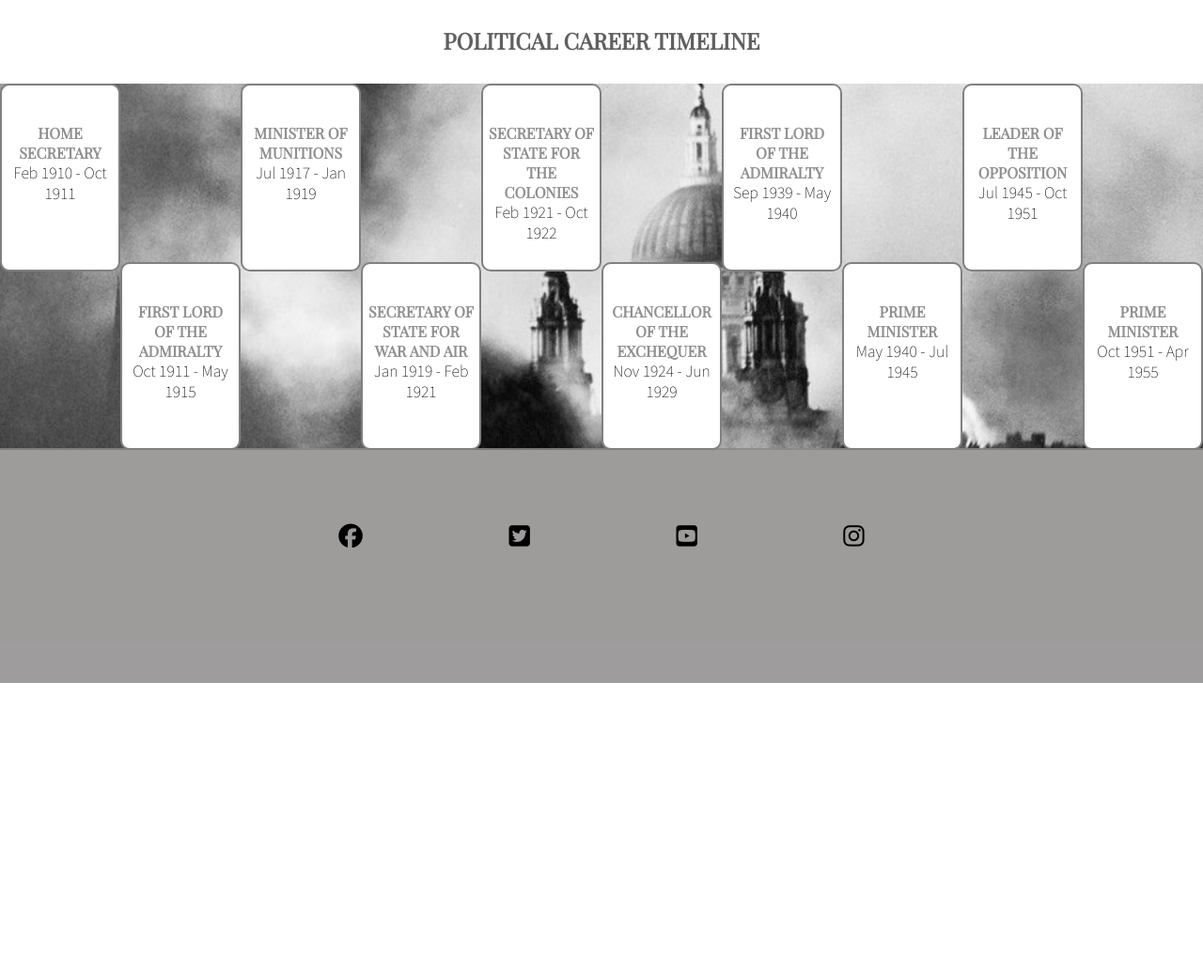
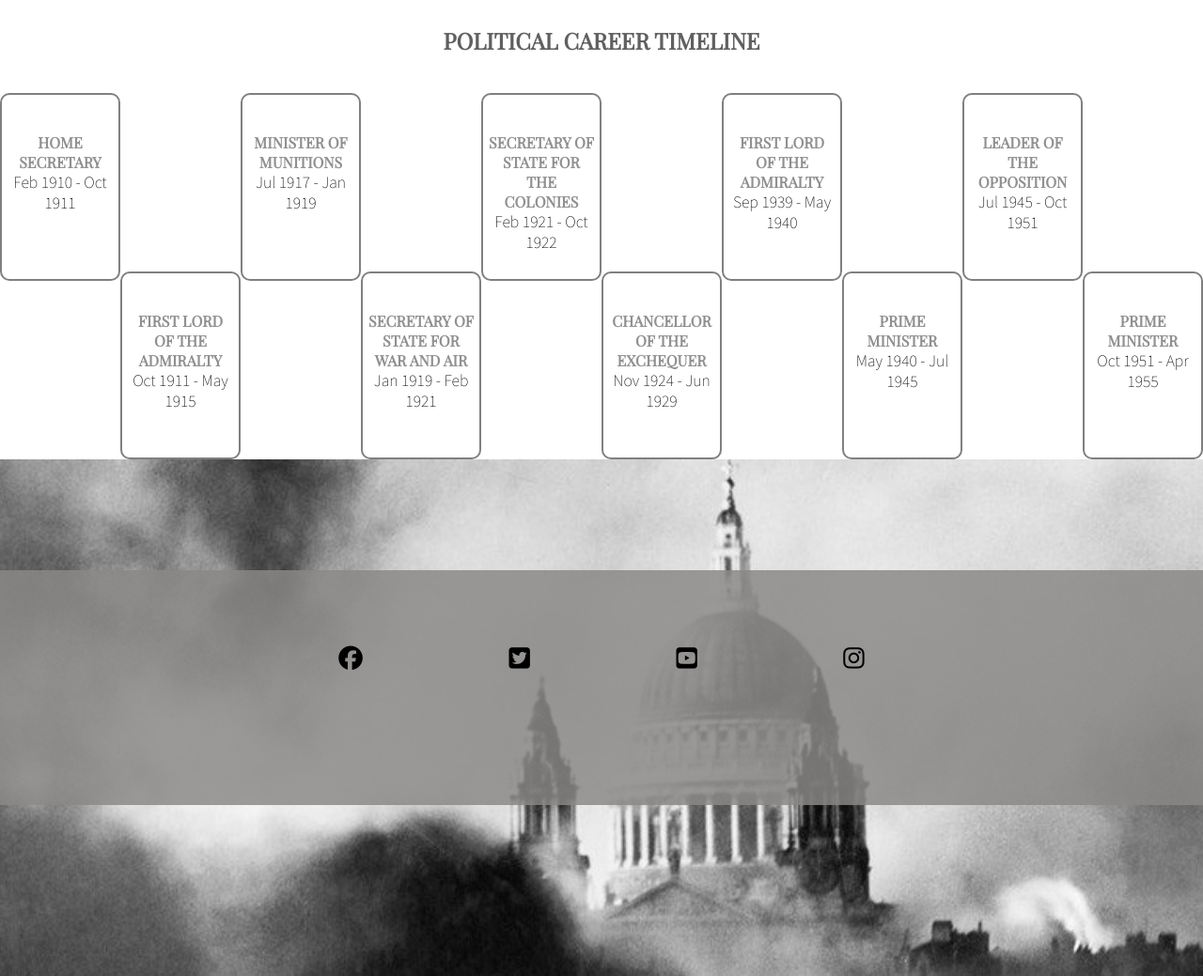
Before and after one commit to sams4566/project-1, a plain HTML site: page timeline.html in a window 1280 px wide. Shown: the part 78-1117 px from the top of the page at 94% size. Before the commit the page ends 805 px from the top, so only its background shows below. Drawn offline with nearby package versions, Linux system fonts and the light colour scheme.

Commit message:
Move st pauls picture to below timeline to remove white space

```diff
--- a/assets/css/style.css
+++ b/assets/css/style.css
@@ -40,7 +40,9 @@ h2 {
 #menu {
     font-size: 120%;
 }
-#menu, #logo {
+
+#menu,
+#logo {
     line-height: 75px;
 }
 
@@ -220,17 +222,7 @@ h2 {
 /* timeline.html */
 
 #timeline {
-    height: 450px;
-}
-
-#st-pauls {
-    background-image: url('../images/st-pauls3.jpg');
-    background-repeat: no-repeat;
-    background-size: cover;
-    background-position: center;
-    width: 100%;
-    overflow: hidden;
-    list-style-type: none;
+    height: 580px;
 }
 
 #timeline h1 {
@@ -250,6 +242,8 @@ h2 {
     padding: 40px 5px;
     background-color: white;
     color: #909090;
+    margin-top: 10px;
+    list-style-type: none;
 }
 
 .timeline-parts-two {
@@ -259,11 +253,12 @@ h2 {
     text-align: center;
     border: 2px solid grey;
     box-sizing: border-box;
-    margin-top: 190px;
     border-radius: 10px;
     padding: 40px 5px;
     background-color: white;
     color: #909090;
+    margin-top: 200px;
+    list-style-type: none;
 }
 
 #timeline h2 {
@@ -273,6 +268,18 @@ h2 {
 #timeline p {
     font-size: 110%;
     color: black;
+}
+
+#st-pauls {
+    background-image: url('../images/st-pauls3.jpg');
+    background-repeat: no-repeat;
+    background-size: cover;
+    background-position: center;
+    width: 100%;
+    overflow: hidden;
+    list-style-type: none;
+    padding-bottom: 50px;
+    height: 500px;
 }
 
 /* early_years.html */
@@ -321,7 +328,7 @@ h2 {
 @media screen and (max-width: 1200px) {
 
     .timeline-parts-one {
-        width: 51%;
+        width: 10%;
         height: 200px;
         float: left;
         text-align: center;
@@ -334,9 +341,9 @@ h2 {
     }
 
     .timeline-parts-two {
-        width: 51%;
+        width: 10%;
         height: 200px;
-        float: right;
+        float: left;
         text-align: center;
         border: 2px solid grey;
         box-sizing: border-box;
@@ -345,6 +352,16 @@ h2 {
         padding: 40px 5px;
         background-color: white;
         color: #909090;
+    }
+
+    .timeline-parts-one {
+        width: 51%;
+        float: left;
+    }
+
+    .timeline-parts-two {
+        width: 51%;
+        float: right;
         margin-top: -1px;
     }
 
--- a/timeline.html
+++ b/timeline.html
@@ -28,7 +28,7 @@
     </header>
     <section id="timeline">
       <h1>Political Career Timeline</h1>
-      <ul id="st-pauls">
+      <ul>
         <li class="timeline-parts-one">
           <h2 class="timeline-one">Home Secretary</h2>
           <p>Feb 1910 - Oct 1911</p>
@@ -70,6 +70,7 @@
           <p>Oct 1951 - Apr 1955</p>
         </li>
       </ul>
+      <div id="st-pauls"></div>
     </section>
     <footer id="footer">
       <ul class="social-networks">
```
